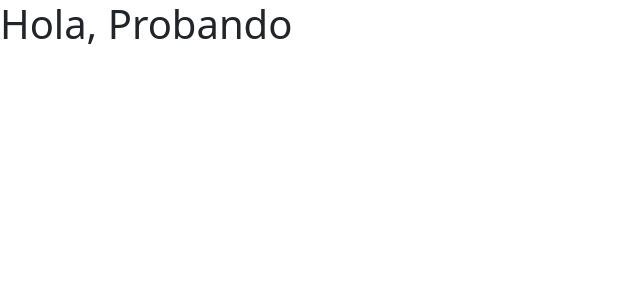
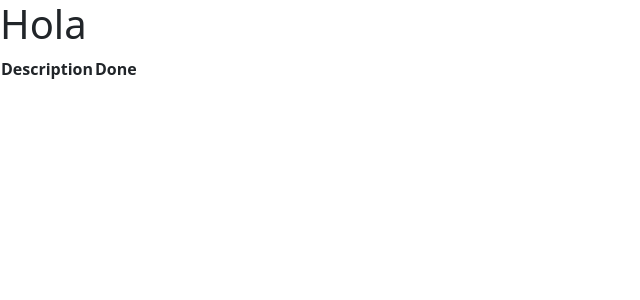
Before and after one commit to LorraineGelis/TodoList, a React (Create React App) app: page / in a window 1280 px wide. Shown: the top 300 px of the page, without its empty margins (0-640 px from the left). Built offline with nearby package versions, Linux system fonts and the light colour scheme.

Commit message:
state creation

```diff
--- a/src/App.js
+++ b/src/App.js
@@ -1,12 +1,12 @@
-import React from 'react';
-/* import logo from './logo.svg';
-import './App.css'; */
+import React from "react";
+import {ListComponents} from './Components/ListComponent.jsx';
+
 
 function App() {
+
+
   return (
-    <div>
-      <h1>Hola, Probando</h1>
-    </div>
+    <div>{<ListComponents></ListComponents>}</div>
   );
 }
 
--- a/src/Components/ListComponent.jsx
+++ b/src/Components/ListComponent.jsx
@@ -0,0 +1,32 @@
+
+import React from 'react';
+
+
+
+export const ListComponents = (props) => {
+
+    console.log(props.task, "Algo aqui")
+
+   /* const taskTableRows = () => {
+     return taskItem.map((task) => (
+          <TaskRow task={task.name} />
+      ))
+
+  }  */
+  return(
+
+      <div>
+      <h1>Hola</h1>
+      <table>
+        <thead>
+          <tr>
+            <th>Description</th>
+            <th>Done</th>
+          </tr>
+        </thead>
+        <tbody>{}</tbody>
+      </table>
+    </div>
+  )
+
+  }
```
Also changed, not shown: src/Components/ListContainer.jsx (+21 -0 lines), src/Components/TaskRow.jsx (added, +11 -0 lines).
